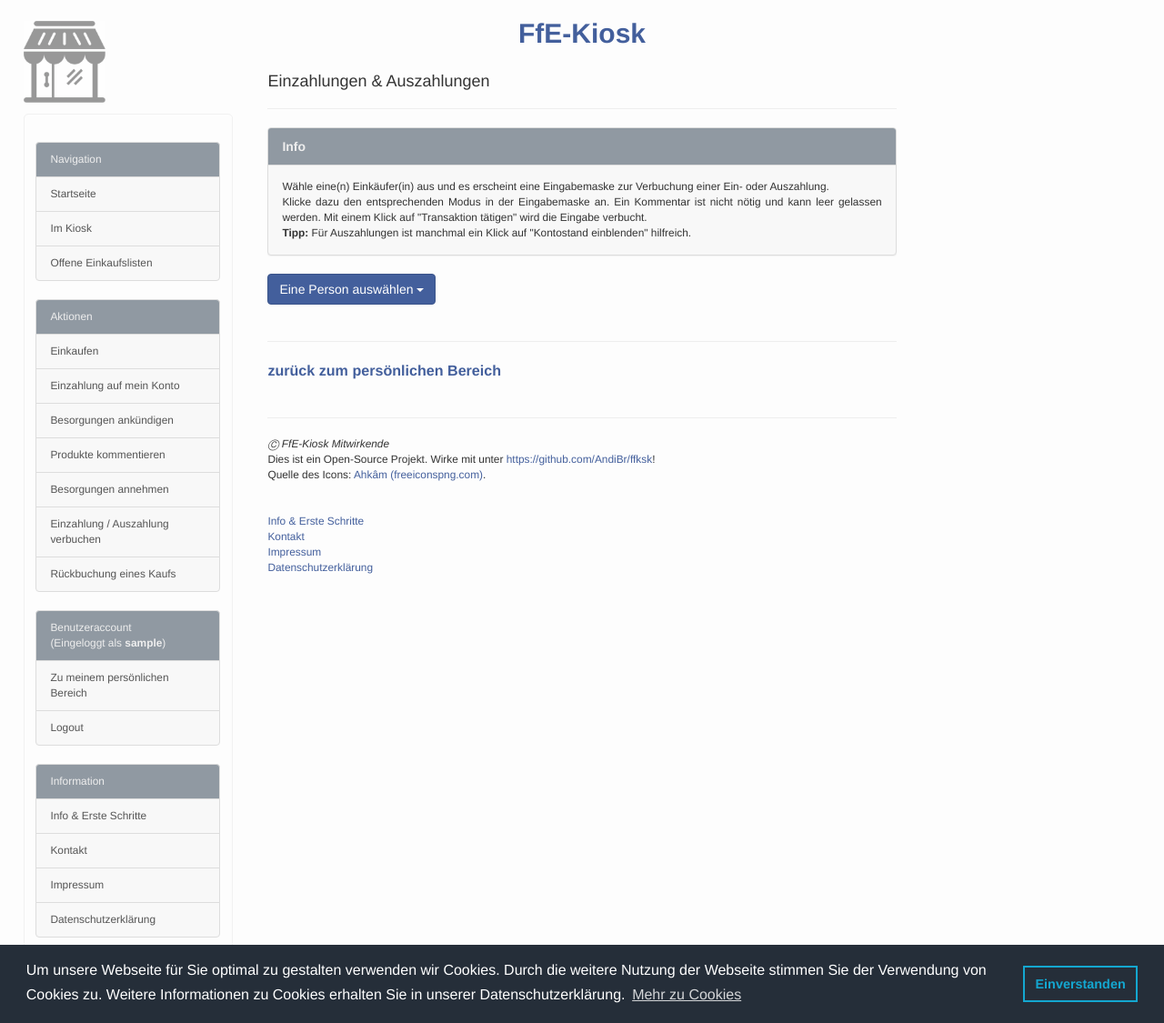
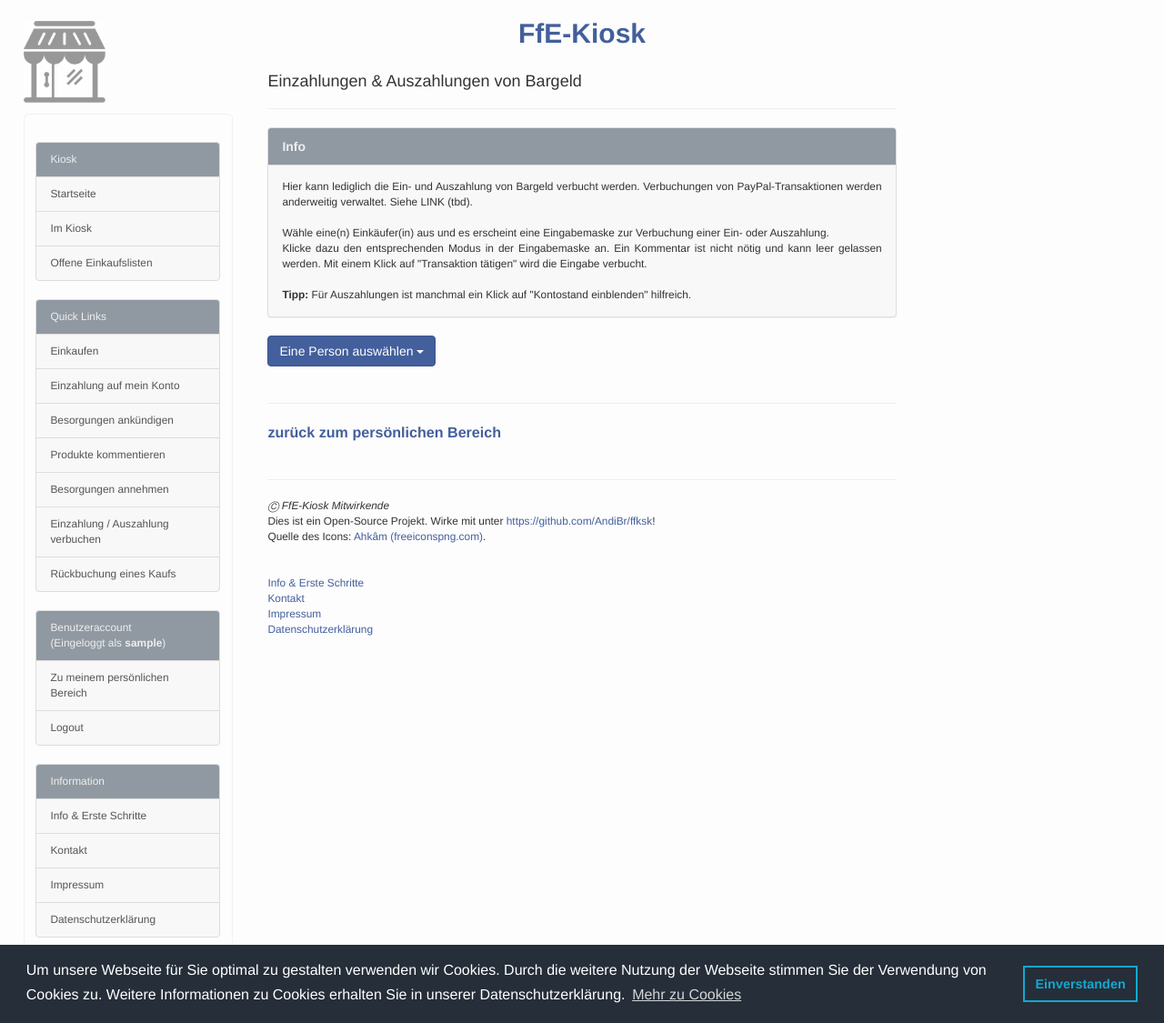
Before and after one commit to abruckmeier/ffksk, a Django app: page /menu/einzahlung/ in a window 1280 px wide. Shown: the whole page at 91% size. Run offline with Django 3.2, Linux system fonts and the light colour scheme; the visitor is signed in with stand-in values (Sample User, id 1); data comes from the database, SQL or seed files in the repository; data that the repository does not hold is empty; parts of the project's set-up code (start-up, migrations or seed data) failed here and were passed over; some libraries are stand-ins or nearby versions.

```diff
--- a/kiosk/templates/kiosk/base.html
+++ b/kiosk/templates/kiosk/base.html
@@ -152,7 +152,7 @@
 					<span class="glyphicon glyphicon-list"></span>
 				</button>
 				<ul class="dropdown-menu dropdown-menu-right ulTopMenuWidth" aria-labelledby="dropdownHead">
-					<li class="dropdown-header">Navigation</li>
+					<li class="dropdown-header">Kiosk</li>
 					<li><a href="{% url 'start_page' %}">Startseite</a></li>
 					{% if user.is_authenticated and perms.profil.perm_kauf %}
 						<li><a href="{% url 'imkiosk_page' %}">Im Kiosk</a></li>
@@ -162,7 +162,7 @@
 
 
 					{% if user.is_authenticated %}
-						<li class="dropdown-header">Aktionen</li>
+						<li class="dropdown-header">Quick Links</li>
 						{% if perms.profil.perm_kauf %}
 							<li><a href="{% url 'kauf_page' %}">Einkaufen</a></li>
 							<li><a href="{% url 'paypal_einzahlung_page' %}">Einzahlung auf mein Konto</a></li>
@@ -252,7 +252,7 @@
 				<br>
 
 				<div class="list-group">
-					<a class="list-group-item disabled">Navigation</a>
+					<a class="list-group-item disabled">Kiosk</a>
 					<a class="list-group-item" href="{% url 'start_page' %}">Startseite</a>
 					{% if user.is_authenticated and perms.profil.perm_kauf %}
 						<a class="list-group-item" href="{% url 'imkiosk_page' %}">Im Kiosk</a>
@@ -262,7 +262,7 @@
 
 				{% if user.is_authenticated %}
 					<div class="list-group">
-						<a class="list-group-item disabled">Aktionen</a>
+						<a class="list-group-item disabled">Quick Links</a>
 						{% if perms.profil.perm_kauf %}
 							<a class="list-group-item" href="{% url 'kauf_page' %}">Einkaufen</a>
 							<a class="list-group-item" href="{% url 'paypal_einzahlung_page' %}">Einzahlung auf mein Konto</a>
--- a/kiosk/templates/kiosk/einzahlung_page.html
+++ b/kiosk/templates/kiosk/einzahlung_page.html
@@ -5,7 +5,7 @@
 {% block content %}
 
 	<div class="page-header noMarginTop">
-		<h4>Einzahlungen & Auszahlungen</h4>
+		<h4>Einzahlungen & Auszahlungen von Bargeld</h4>
 	</div>
 
 
@@ -14,9 +14,12 @@
 			Info
 		</div>
 		<div class="panel-body justified smallText">
+      Hier kann lediglich die Ein- und Auszahlung von Bargeld verbucht werden.
+      Verbuchungen von PayPal-Transaktionen werden anderweitig verwaltet. Siehe LINK (tbd).
+      <br><br>
 			W&#228;hle eine(n) Eink&#228;ufer(in) aus und es erscheint eine Eingabemaske zur Verbuchung einer Ein- oder Auszahlung.<br>
 			Klicke dazu den entsprechenden Modus in der Eingabemaske an. Ein Kommentar ist nicht n&#246;tig und kann leer gelassen werden. Mit einem Klick auf "Transaktion t&#228;tigen" wird die Eingabe verbucht.
-			<br>
+			<br><br>
 			<b>Tipp: </b>F&#252;r Auszahlungen ist manchmal ein Klick auf "Kontostand einblenden" hilfreich.
 		</div>
 	</div>
--- a/kiosk/views.py
+++ b/kiosk/views.py
@@ -62,23 +62,6 @@ def start_page(request):
     for item in data:
         accountants.append(item.first_name + ' ' + item.last_name)
     accountants = ', '.join(accountants)
-
-    '''
-    # Get the news: starred + latest 3
-    newsStarred = Start_News.objects.filter(visible=True,starred=True).order_by('-date')
-    news = Start_News.objects.filter(visible=True,starred=False).order_by('-date')[:3]
-
-    news = list(news.values())
-    newsStarred = list(newsStarred.values())
-    news = news + newsStarred
-    news = sorted(news, key=lambda k: k['date'], reverse=True)
-    # Add TimeZone information: It is stored as UTC-Time in the SQLite-Database
-    for k,v in enumerate(news):
-        #news[k]['date'] = pytz.timezone('UTC').localize(v['date'])
-        #news[k]['created'] = pytz.timezone('UTC').localize(v['created'])
-        # Add enumerator
-        news[k]['html_id'] = 'collapse_'+str(k)
-    '''
 
     # Hole den Kioskinhalt
     kioskItems = Kiosk.getKioskContent()
```
Also changed, not shown: kiosk/templates/kiosk/start_page.html (+18 -11 lines), paypal/views.py (+12 -1 lines).
